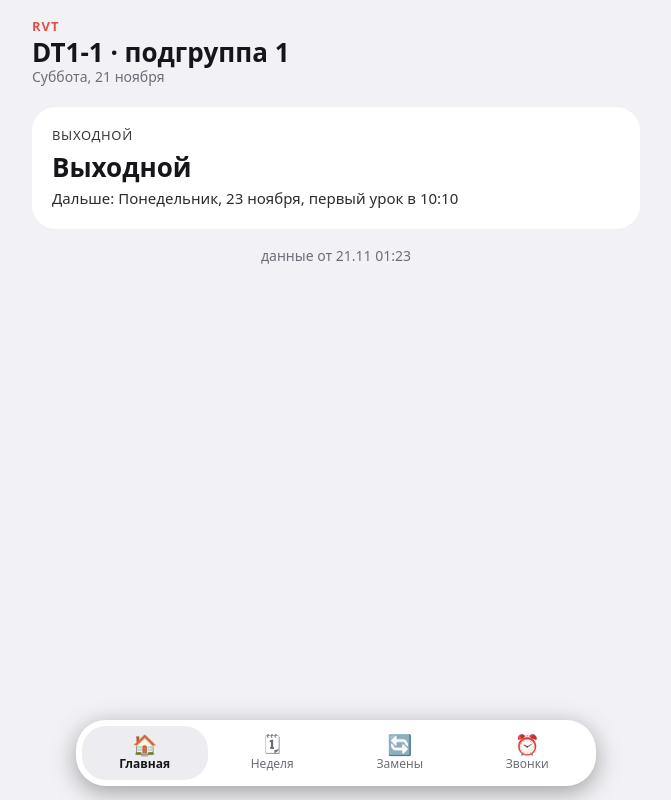
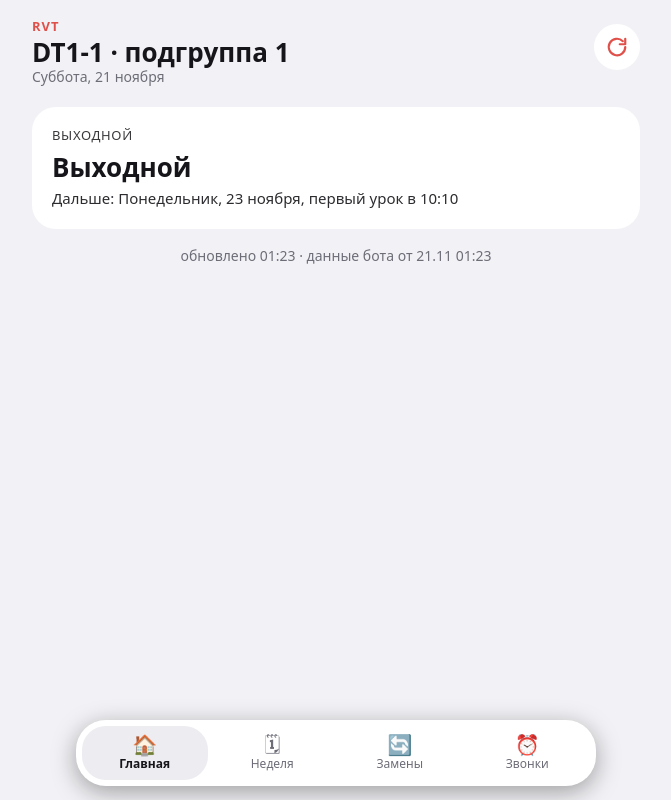
Before and after one commit to vladimirdzerve381-code/rvt-schedule, a plain HTML site: page index.html in a window 1280 px wide. Shown: the whole page, without its empty margins (304-975 px from the left). Drawn offline with Linux system fonts and the light colour scheme.

Commit message:
update index.html

```diff
--- a/index.html
+++ b/index.html
@@ -74,14 +74,24 @@ nav{position:fixed;left:50%;transform:translateX(-50%);bottom:calc(14px + env(sa
 nav button{flex:1;border:0;background:none;color:var(--muted);padding:8px 4px;border-radius:24px;font:inherit;font-size:12px;cursor:pointer}
 nav button span{display:block;font-size:20px;line-height:1.1}
 nav button.on{background:var(--card2);color:var(--text);font-weight:700}
+.top{display:flex;justify-content:space-between;align-items:flex-start;gap:12px}
+.refresh{flex:0 0 auto;width:46px;height:46px;margin-top:6px;border:0;border-radius:50%;background:var(--card);color:var(--accent);font-size:22px;cursor:pointer;display:grid;place-items:center}
+.refresh svg{width:22px;height:22px}
+.refresh.spin svg{animation:spin .8s linear infinite}
+@keyframes spin{to{transform:rotate(360deg)}}
 .err{background:#4a2a2d;color:#ffd0cc;border-radius:16px;padding:14px;margin:16px 0}
 </style>
 </head>
 <body>
 <header>
-  <div class="brand">RVT</div>
-  <h1 id="title">Расписание</h1>
-  <div class="sub" id="subtitle">загрузка…</div>
+  <div class="top">
+    <div>
+      <div class="brand">RVT</div>
+      <h1 id="title">Расписание</h1>
+      <div class="sub" id="subtitle">загрузка…</div>
+    </div>
+    <button class="refresh" id="refresh" aria-label="Обновить" title="Обновить"><svg viewBox="0 0 24 24" fill="none" stroke="currentColor" stroke-width="2.4" stroke-linecap="round" stroke-linejoin="round"><path d="M21 12a9 9 0 1 1-2.64-6.36"/><path d="M21 3v6h-6"/></svg></button>
+  </div>
 </header>
 <main id="view"></main>
 <nav>
@@ -96,7 +106,7 @@ nav button.on{background:var(--card2);color:var(--text);font-weight:700}
   if (tg) {
     try { tg.ready(); tg.expand(); if (tg.colorScheme) document.documentElement.setAttribute("data-theme", tg.colorScheme); } catch (e) {}
   }
-  var DATA = null, tab = "home", weekDay = null, subsDay = null, loadError = null;
+  var DATA = null, tab = "home", weekDay = null, subsDay = null, loadError = null, loadedAt = null, refreshFailed = false;
   var DOW = ["Пн", "Вт", "Ср", "Чт", "Пт", "Сб", "Вс"];
   var KIND = {cancel: "ОТМЕНЕНО", change: "ИЗМЕНЕНИЕ", moved: "ПЕРЕНОС", added: "ДОБАВЛЕНО"};
   var ICON = {cancel: "✕", change: "↗", moved: "⇄", added: "＋"};
@@ -120,6 +130,9 @@ nav button.on{background:var(--card2);color:var(--text);font-weight:700}
   function nextSchoolDay(date) {
     var after = DATA.days.filter(function (d) { return d.date > date && !d.off && d.blocks.length; });
     return after[0];
+  }
+  function noNext() {
+    return '<div class="meta">Расписание на следующие дни пока не опубликовано на сайте школы</div>';
   }
   function dmy(date) { return date.slice(8, 10) + "." + date.slice(5, 7); }
 
@@ -153,7 +166,7 @@ nav button.on{background:var(--card2);color:var(--text);font-weight:700}
     if (d.off || !d.blocks.length) {
       var nx = nextSchoolDay(now.date);
       return '<div class="hero calm"><div class="tag">' + (d.off ? "Выходной" : "Уроков нет") + '</div><div class="name">' + esc(d.off || "Сегодня уроков нет 🎉") + "</div>" +
-        (nx ? '<div class="meta">Дальше: ' + esc(nx.title) + ", первый урок в " + nx.blocks[0].start + "</div>" : "") + "</div>";
+        (nx ? '<div class="meta">Дальше: ' + esc(nx.title) + ", первый урок в " + nx.blocks[0].start + "</div>" : noNext()) + "</div>";
     }
     var bl = d.blocks, i, b;
     for (i = 0; i < bl.length; i++) {
@@ -173,7 +186,7 @@ nav button.on{background:var(--card2);color:var(--text);font-weight:700}
     }
     var nx2 = nextSchoolDay(now.date);
     return '<div class="hero calm"><div class="tag">На сегодня всё</div><div class="name">Уроки закончились 🏁</div>' +
-      (nx2 ? '<div class="meta">Дальше: ' + esc(nx2.title) + ", первый урок в " + nx2.blocks[0].start + "</div>" : "") + "</div>";
+      (nx2 ? '<div class="meta">Дальше: ' + esc(nx2.title) + ", первый урок в " + nx2.blocks[0].start + "</div>" : noNext()) + "</div>";
   }
 
   function viewHome() {
@@ -254,8 +267,12 @@ nav button.on{background:var(--card2);color:var(--text);font-weight:700}
     var h = tab === "home" ? viewHome() : tab === "week" ? viewWeek() : tab === "subs" ? viewSubs() : viewBells();
     var age = (Date.parse(DATA.updated.replace(" ", "T") + ":00+02:00") || 0);
     var stale = age && (Date.now() - age) > 3 * 3600 * 1000;
-    h += '<div class="stamp' + (stale ? " stale" : "") + '">данные от ' + esc(dmy(DATA.updated.slice(0, 10)) + " " + DATA.updated.slice(11, 16)) + (stale ? " ⚠️ бот давно не обновлял, возможно, он выключен" : "") + "</div>";
+    var loaded = loadedAt ? new Intl.DateTimeFormat("ru-RU", {timeZone: "Europe/Riga", hour: "2-digit", minute: "2-digit"}).format(loadedAt) : "";
+    h += '<div class="stamp' + (stale || refreshFailed ? " stale" : "") + '">' + (loaded ? "обновлено " + loaded + " · " : "") + "данные бота от " + esc(dmy(DATA.updated.slice(0, 10)) + " " + DATA.updated.slice(11, 16)) +
+      (refreshFailed ? "<br>⚠️ не получилось обновить, проверь интернет" : stale ? "<br>⚠️ бот давно не обновлял данные, возможно, он выключен" : "") + "</div>";
     v.innerHTML = h;
+    var on = v.querySelector(".pill.on");
+    if (on && on.scrollIntoView) { try { on.scrollIntoView({block: "nearest", inline: "center"}); } catch (e) {} }
   }
 
   document.querySelector("nav").addEventListener("click", function (e) {
@@ -270,11 +287,16 @@ nav button.on{background:var(--card2);color:var(--text);font-weight:700}
     render();
   });
 
-  function load() {
-    fetch("data.json?t=" + Date.now(), {cache: "no-store"}).then(function (r) { if (!r.ok) throw new Error(r.status); return r.json(); })
-      .then(function (j) { DATA = j; loadError = null; render(); })
-      .catch(function (e) { loadError = e; render(); });
+  function load(manual) {
+    var btn = $("refresh");
+    if (manual) btn.classList.add("spin");
+    var started = Date.now();
+    return fetch("data.json?t=" + Date.now(), {cache: "no-store"}).then(function (r) { if (!r.ok) throw new Error(r.status); return r.json(); })
+      .then(function (j) { DATA = j; loadError = null; refreshFailed = false; loadedAt = new Date(); render(); })
+      .catch(function (e) { if (DATA) refreshFailed = true; else loadError = e; render(); })
+      .then(function () { setTimeout(function () { btn.classList.remove("spin"); }, Math.max(0, 600 - (Date.now() - started))); });
   }
+  $("refresh").addEventListener("click", function () { load(true); });
   load();
   setInterval(render, 15000);   // обратный отсчёт
   setInterval(load, 120000);    // свежие данные
```
